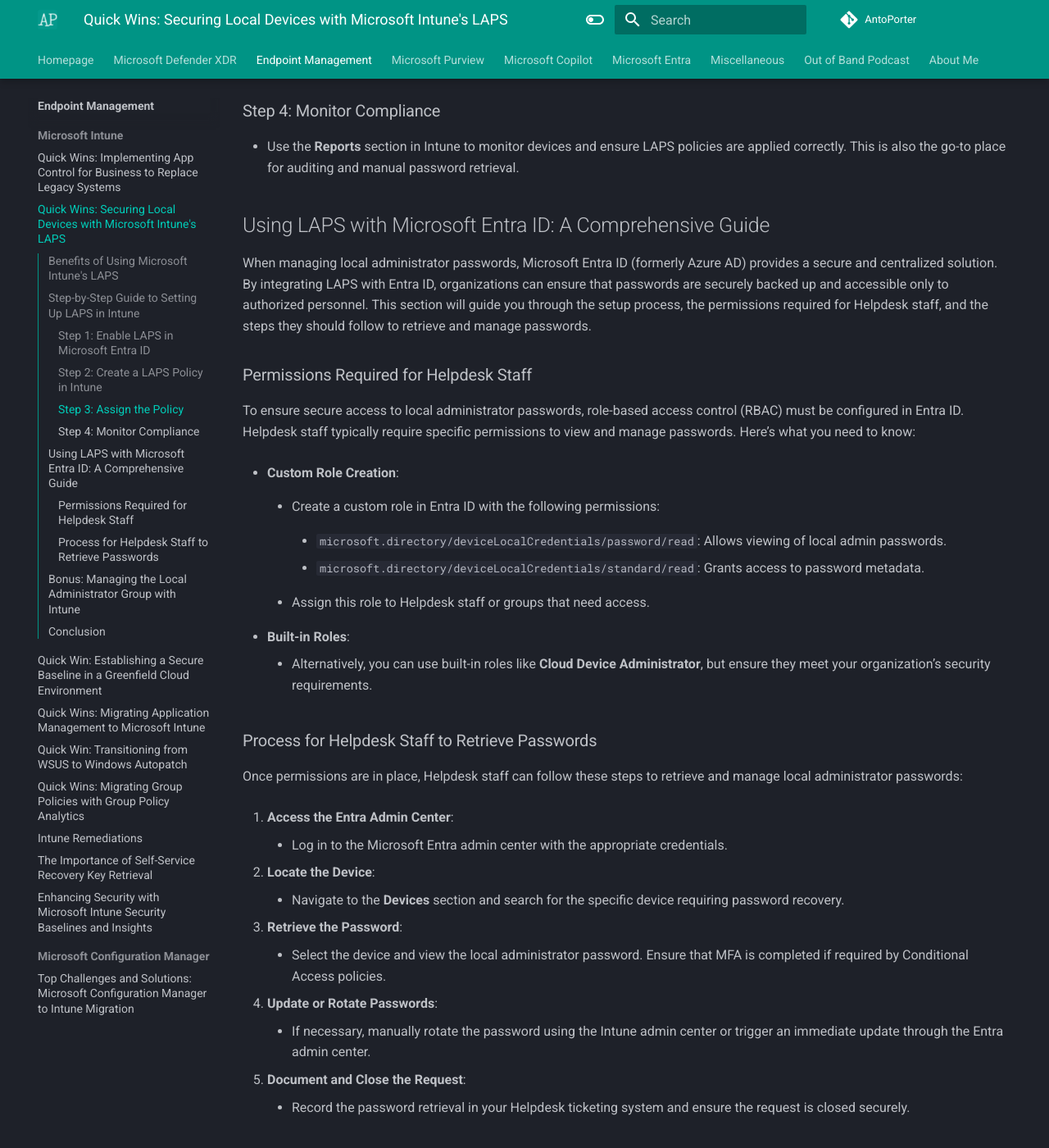
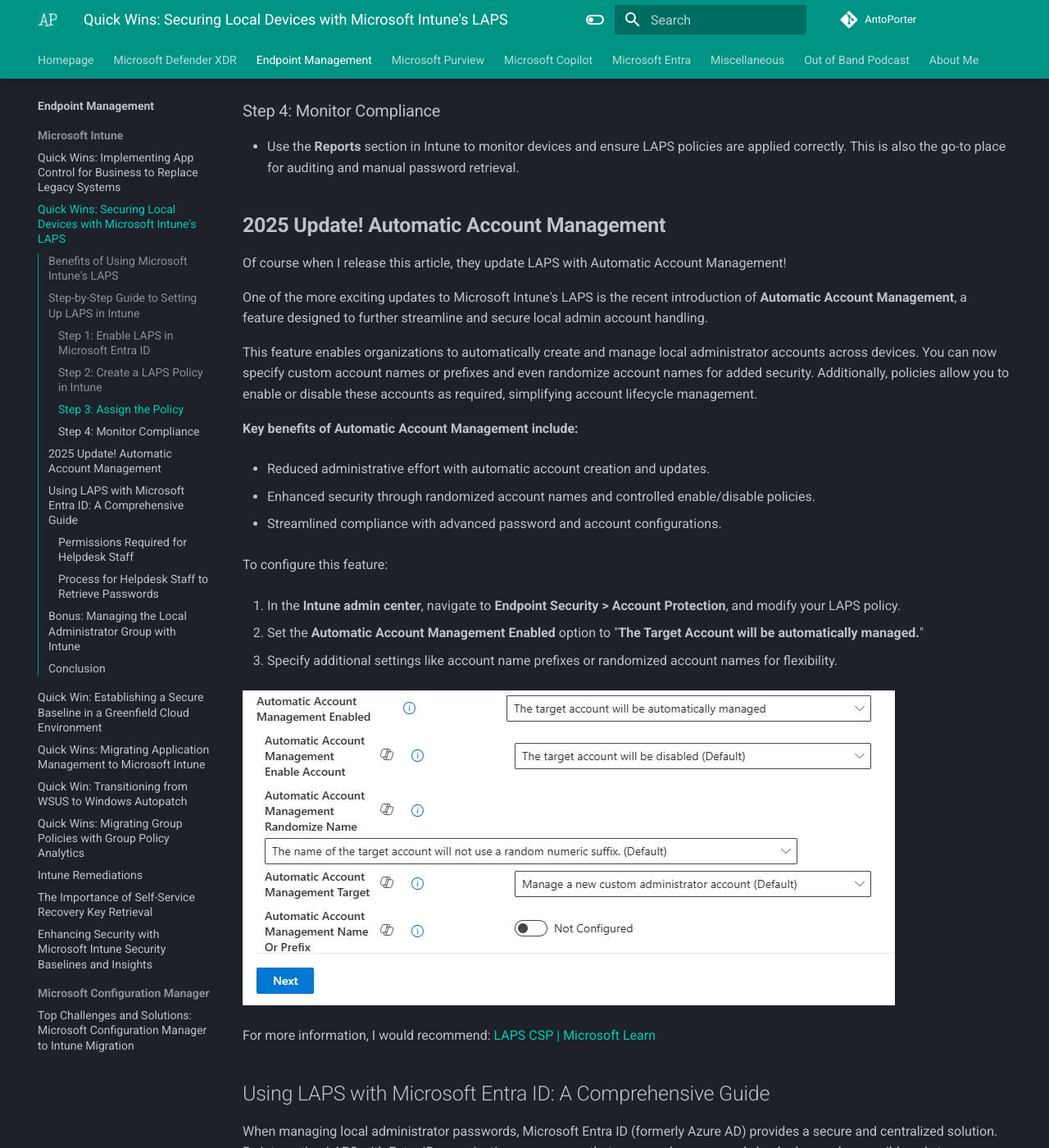
Before and after one commit to AntoPorter/antoporter.github.io, an MkDocs documentation site: the page built from docs/endpoint/intune/quickwins-laps.md, in a window 1280 px wide and 1400 px high, scrolled down 2936 px. Shown: the whole window at 82% size. Built offline with MkDocs 1.6.1 and Material for MkDocs 9.7.7, drawn with Linux system fonts in a browser that asks for light colours; comment, search, counter and statistics services are not loaded.

Commit message:
quickwins-laps-update

```diff
--- a/docs/endpoint/intune/quickwins-laps.md
+++ b/docs/endpoint/intune/quickwins-laps.md
@@ -67,6 +67,36 @@
 - Use the **Reports** section in Intune to monitor devices and ensure LAPS policies are applied correctly. This is also the go-to place for auditing and manual password retrieval.
 
 
+## **2025 Update! Automatic Account Management**
+
+Of course when I release this article, they update LAPS with Automatic Account Management!
+
+One of the more exciting updates to Microsoft Intune's LAPS is the recent introduction of **Automatic Account Management**, a feature designed to further streamline and secure local admin account handling.
+
+This feature enables organizations to automatically create and manage local administrator accounts across devices. You can now specify custom account names or prefixes and even randomize account names for added security. Additionally, policies allow you to enable or disable these accounts as required, simplifying account lifecycle management.
+
+**Key benefits of Automatic Account Management include:**
+
+- Reduced administrative effort with automatic account creation and updates.
+
+- Enhanced security through randomized account names and controlled enable/disable policies.
+
+- Streamlined compliance with advanced password and account configurations.
+
+
+To configure this feature:
+
+1. In the **Intune admin center**, navigate to **Endpoint Security > Account Protection**, and modify your LAPS policy.
+
+2. Set the **Automatic Account Management Enabled** option to "**The Target Account will be automatically managed.**"
+
+3. Specify additional settings like account name prefixes or randomized account names for flexibility.
+
+
+![quickwins-laps-aam](./Images/quickwins-laps-aam.png)
+
+For more information, I would recommend: [LAPS CSP | Microsoft Learn](https://learn.microsoft.com/en-us/windows/client-management/mdm/laps-csp)
+
 ## Using LAPS with Microsoft Entra ID: A Comprehensive Guide
 
 When managing local administrator passwords, Microsoft Entra ID (formerly Azure AD) provides a secure and centralized solution. By integrating LAPS with Entra ID, organizations can ensure that passwords are securely backed up and accessible only to authorized personnel. This section will guide you through the setup process, the permissions required for Helpdesk staff, and the steps they should follow to retrieve and manage passwords.
```
Also changed, not shown: docs/endpoint/intune/Images/quickwins-laps-aam.png (added).
